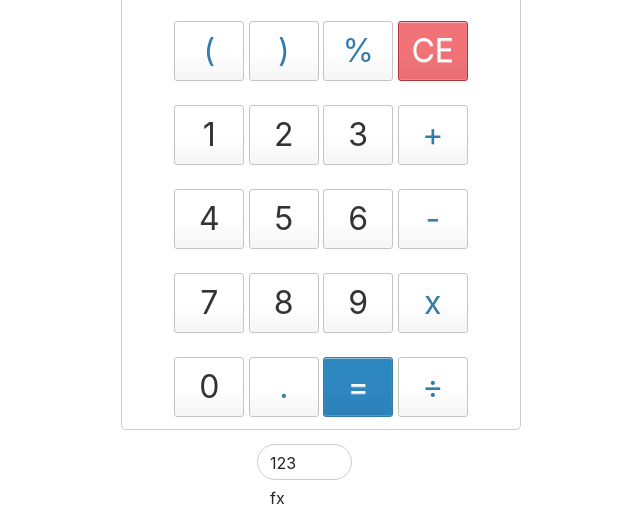
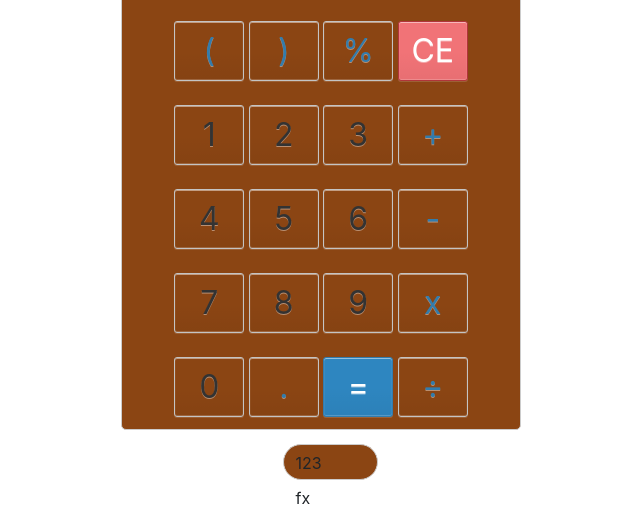
Before and after one commit to elywin/calculator, a plain HTML site: page index.html in a window 1280 px wide. Shown: the part 290-805 px from the top of the page, without its empty margins (319-959 px from the left). Drawn offline with nearby package versions, Linux system fonts and the light colour scheme.

Commit message:
added change button to advanced function

```diff
--- a/style.css
+++ b/style.css
@@ -10,7 +10,7 @@
   transform: translate(-50%, -50%);
   width: 400px;
   height: 530px;
-
+background-color:saddlebrown ;
 }
 
 .calculator-screen {
@@ -85,11 +85,11 @@ button:hover {
     bottom: 5%;
    position: absolute;
    top: 93%;
-   left: 45%;
-
+   left: 47%;
+   background-color: saddlebrown;
    height: 36px;
  }
  .btn:hover{
-    background-color: #2e86c0;
+    background-color: #ccc;
     border-radius: 30px;
  }
```
